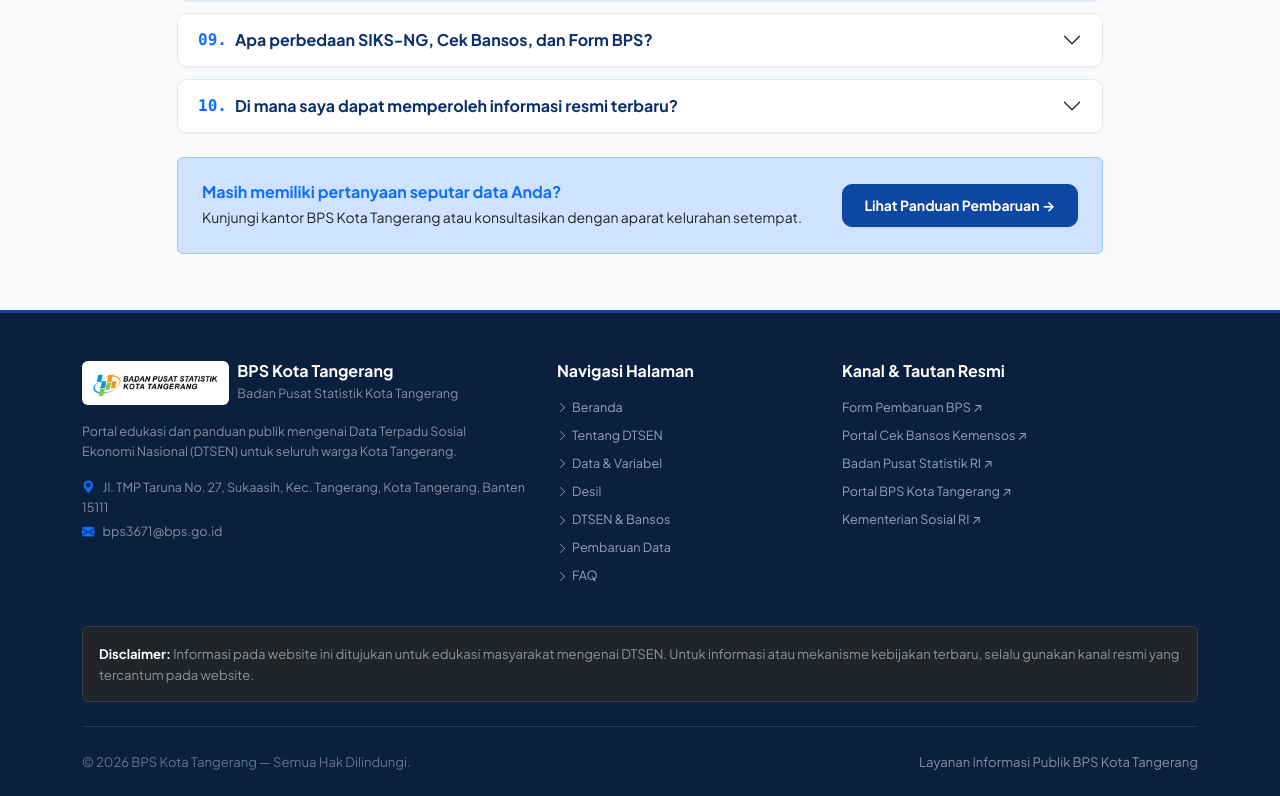
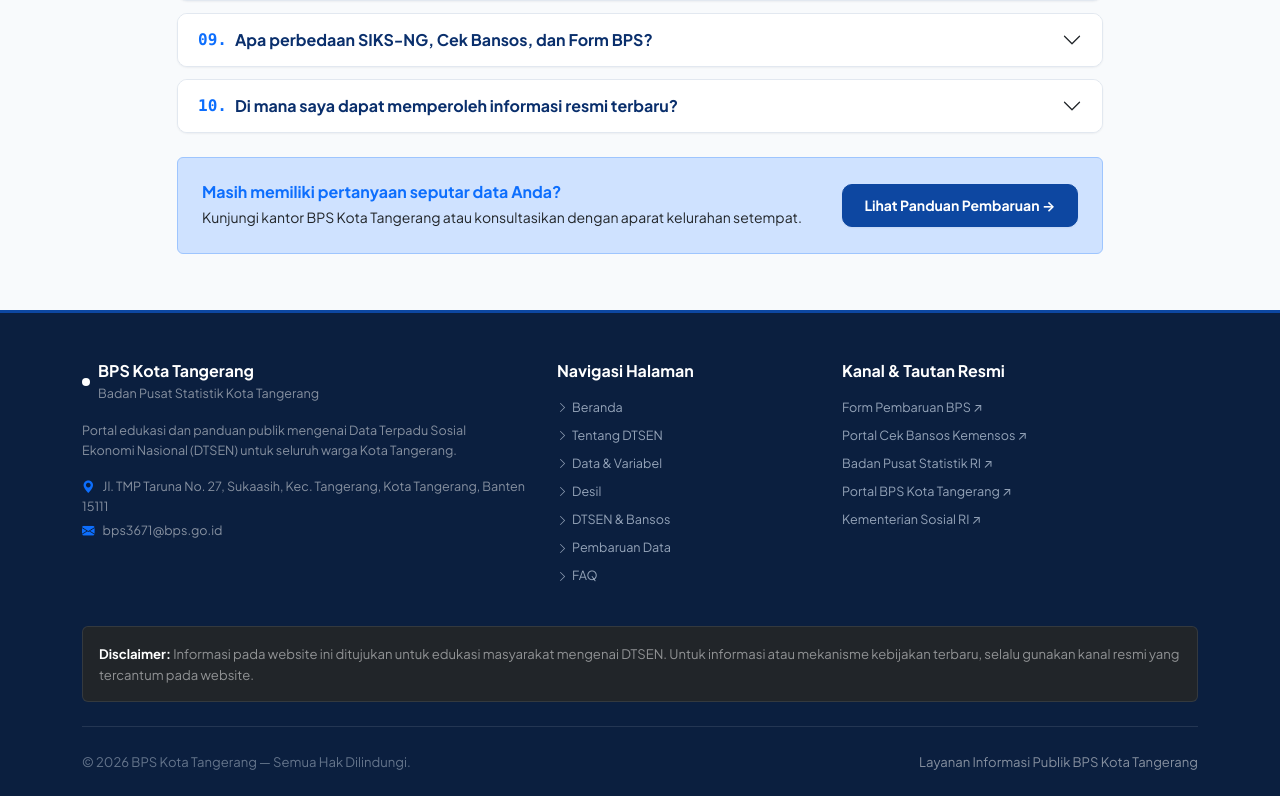
Before and after one commit to rafly-stwn/dtsen-bps-tangerang, a React (Vite) app: page / in a window 1280 px wide. Shown: the part 6467-7263 px from the top of the page. Built offline with nearby package versions, Linux system fonts and the light colour scheme.

Commit message:
Update Footer.jsx

```diff
--- a/src/components/Footer.jsx
+++ b/src/components/Footer.jsx
@@ -11,12 +11,7 @@
           <div className="col-12 col-lg-5">
             <div className="d-flex align-items-center gap-2 mb-3">
               <div className="bg-white p-1 rounded" style={{ display: 'inline-block' }}>
-                <img
-                  src="/images/bps-tangerang-logo.png"
-                  alt="Logo BPS Kota Tangerang"
-                  style={{ height: '36px', width: 'auto' }}
-                  onError={(e) => { e.currentTarget.style.display = 'none'; }}
-                />
+
               </div>
               <div>
                 <h6 className="mb-0 text-white fw-bold">{SITE_CONFIG.agencyName}</h6>
```
